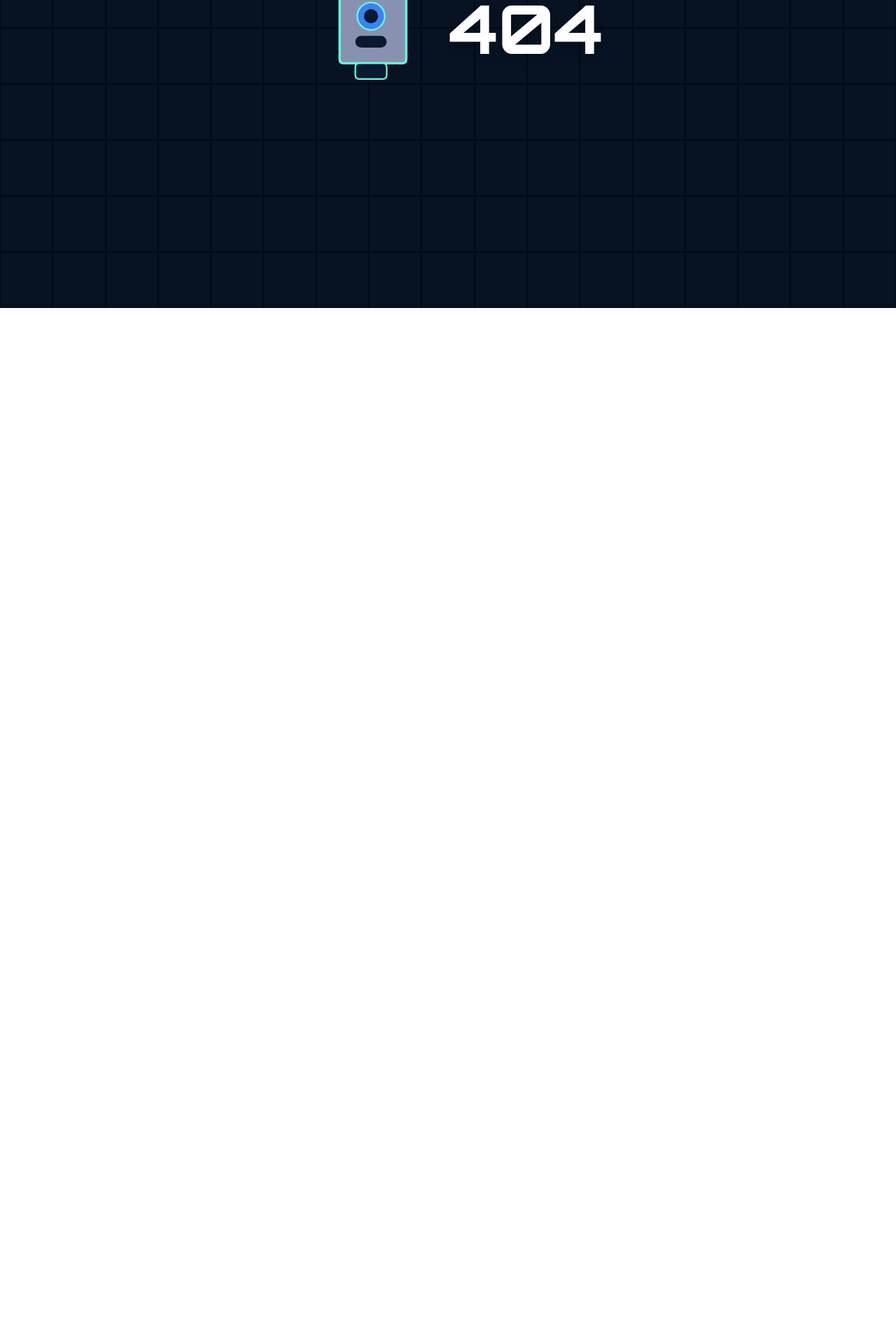
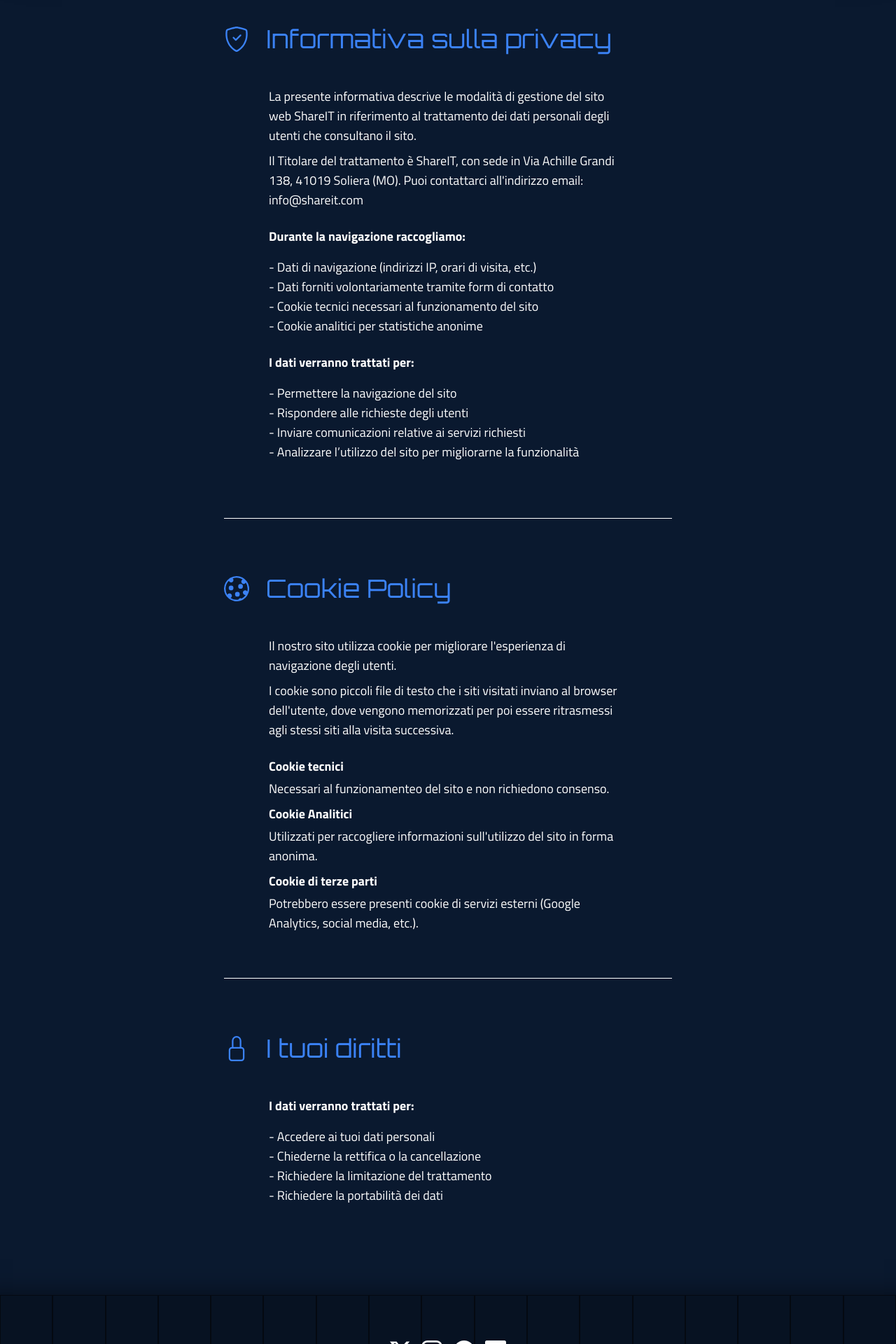
Before and after one commit to stefanolami/share-it, a Next.js app: page /privacy-cookies in a window 1280 px wide. Before the commit this address had no page. Shown: the part 360-2280 px from the top of the page at 70% size. Before the commit the page ends 800 px from the top, so only its background shows below. Built offline with nearby package versions, Linux system fonts and the light colour scheme.

Commit message:
feat: add privacy-cookies page

```diff
--- a/src/actions/email.ts
+++ b/src/actions/email.ts
@@ -15,9 +15,10 @@ export async function sendEmail(data: FormData) {
 	})
 		.then((res) => res.json())
 		.then((response) => {
-			console.log(response.message)
+			return response
 		})
 		.catch((err) => {
 			console.log(err)
+			return err
 		})
 }
--- /dev/null
+++ b/src/app/(app)/contatti/page.jsx
@@ -0,0 +1,19 @@
+import React from 'react'
+import HeroSmall from '@/components/hero/hero-small'
+
+const ContattiPage = () => {
+	return (
+		<>
+			<HeroSmall title="Contatti" />
+			<div className="w-full h-[800px] grid grid-rows-5">
+				<div className="bg-primo-scuro-2"></div>
+				<div className="bg-primo-scuro"></div>
+				<div className="bg-primo"></div>
+				<div className="bg-primo-chiaro"></div>
+				<div className="bg-primo-chiaro-2"></div>
+			</div>
+		</>
+	)
+}
+
+export default ContattiPage
--- /dev/null
+++ b/src/app/(app)/privacy-cookies/page.jsx
@@ -0,0 +1,13 @@
+import HeroSmall from '@/components/hero/hero-small'
+import PrivacyCookiesComponent from '@/components/privacy-cookies'
+
+const PrivacyCookiesPage = () => {
+	return (
+		<div>
+			<HeroSmall title="Privacy e cookie policy" />
+			<PrivacyCookiesComponent />
+		</div>
+	)
+}
+
+export default PrivacyCookiesPage
--- a/src/components/footer.jsx
+++ b/src/components/footer.jsx
@@ -17,6 +17,7 @@ import {
 	BsWhatsapp,
 	BsLinkedin,
 } from 'react-icons/bs'
+import Link from 'next/link'
 
 const LINKS = [
 	{
@@ -96,14 +97,14 @@ const Footer = () => {
 				<div className="w-min mx-auto flex flex-col h-full items-center justify-center">
 					<div className="flex items-center justify-between w-full md:w-4/5 mx-auto mb-3 md:mb-6">
 						{LINKS.map(({ icon, url }, i) => (
-							<a
+							<Link
 								key={i}
 								href={url}
 								target="_blank"
 								className="text-white text-3xl pointer-events-auto"
 							>
 								{icon}
-							</a>
+							</Link>
 						))}
 					</div>
 					<div className="bg-gradient-to-r from-secondo to-terzo bg-clip-text text-[42px] md:text-[50px] font-bold font-orbitron text-transparent">
@@ -111,6 +112,15 @@ const Footer = () => {
 					</div>
 				</div>
 			</div>
+			<div className="absolute bottom-3 w-full px-[2%] flex justify-between gap-4 items-center text-quarto text-[10px] md:text-xs">
+				<p className="">© 2025 ShareIT. Tutti i diritti riservati.</p>
+				<Link
+					href="/privacy-cookies"
+					className=" underline"
+				>
+					Privacy e cookie policy
+				</Link>
+			</div>
 		</div>
 	)
 }
--- a/src/components/home/contact-section.jsx
+++ b/src/components/home/contact-section.jsx
@@ -16,27 +16,43 @@ import {
 import { Input } from '@/components/ui/input'
 import { Textarea } from '@/components/ui/textarea'
 import { sendEmail } from '@/actions/email'
+import { useState } from 'react'
 
 const formSchema = z.object({
-	nome: z.string().min(2).max(50),
+	name: z.string().min(2).max(50),
 	email: z.string().min(2).max(50),
-	messaggio: z.string().min(2).max(50),
+	message: z.string().min(2).max(50),
 })
 
 const ContactSection = () => {
+	const [responseMessage, setResponseMessage] = useState('')
+	const [responseError, setResponseError] = useState('')
+	const [isSending, setIsSending] = useState(false)
+
 	const form = useForm({
 		resolver: zodResolver(formSchema),
 		defaultValues: {
-			nome: '',
+			name: '',
 			email: '',
-			messaggio: '',
+			message: '',
 		},
 	})
 
 	// 2. Define a submit handler.
 	const onSubmit = (values) => {
-		sendEmail(values)
-		console.log(values)
+		setIsSending(true)
+		const { response, err } = sendEmail(values)
+
+		if (!response || err) {
+			setResponseMessage('')
+			setResponseError("Errore nell'invio del messaggio")
+			setIsSending(false)
+			console.log(err)
+		}
+		setResponseError('')
+		setResponseMessage('Messaggio inviato con successo')
+		setIsSending(false)
+		form.reset()
 	}
 	return (
 		<div className="bg-terzo relative inset-shadow">
@@ -54,7 +70,7 @@ const ContactSection = () => {
 							<div className="md:grid grid-cols-2 gap-8">
 								<FormField
 									control={form.control}
-									name="nome"
+									name="name"
 									render={({ field }) => (
 										<FormItem className="mb-4 md:mb-0">
 											<FormLabel className="text-lg">
@@ -95,7 +111,7 @@ const ContactSection = () => {
 							</div>
 							<FormField
 								control={form.control}
-								name="messaggio"
+								name="message"
 								render={({ field }) => (
 									<FormItem>
 										<FormLabel className="text-lg">
@@ -118,6 +134,16 @@ const ContactSection = () => {
 							>
 								Invia
 							</Button>
+							{responseMessage && (
+								<div className="mx-auto font-titillium text-green-600 text-center">
+									{responseMessage}
+								</div>
+							)}
+							{responseError && (
+								<div className="mx-auto font-titillium text-red-600 text-center">
+									{responseError}
+								</div>
+							)}
 						</form>
 					</Form>
 				</div>
--- /dev/null
+++ b/src/components/privacy-cookies.jsx
@@ -0,0 +1,122 @@
+import { BsShieldCheck } from 'react-icons/bs'
+import { BsCookie } from 'react-icons/bs'
+import { BsLock } from 'react-icons/bs'
+
+const PrivacyCookiesComponent = () => {
+	return (
+		<div className="w-full bg-primo text-white text-sm md:text-base xl:text-lg  pt-2 md:pt-4">
+			<div className="w-[90%] md:w-3/5 lg:w-1/2 mx-auto max-w-4xl">
+				{/* FIRST SECTION */}
+				<div className="flex flex-row items-center justify-start gap-2 md:gap-6 mt-10 mt:mb-16 xl:mt-20 mb-4 mb:my-8 xl:mb-12">
+					<BsShieldCheck className="text-terzo text-xl md:text-2xl xl:text-4xl" />
+					<h2 className="text-terzo font-orbitron text-lg md:text-2xl xl:text-4xl">
+						Informativa sulla privacy
+					</h2>
+				</div>
+				<div className="mx-7 md:mx-12 xl:mx-16">
+					<p className="mb-2">
+						La presente informativa descrive le modalità di gestione
+						del sito web ShareIT in riferimento al trattamento dei
+						dati personali degli utenti che consultano il sito.
+					</p>
+					<p className=" mb-4 md:mb-6">
+						Il Titolare del trattamento è ShareIT, con sede in Via
+						Achille Grandi 138, 41019 Soliera (MO). Puoi contattarci
+						all'indirizzo email: info@shareit.com
+					</p>
+					<p className="font-bold mb-2 md:mb-4">
+						Durante la navigazione raccogliamo:
+					</p>
+					<ul className="mb-4 md:mb-6">
+						<li>
+							- Dati di navigazione (indirizzi IP, orari di
+							visita, etc.)
+						</li>
+						<li>
+							- Dati forniti volontariamente tramite form di
+							contatto
+						</li>
+						<li>
+							- Cookie tecnici necessari al funzionamento del sito
+						</li>
+						<li>- Cookie analitici per statistiche anonime</li>
+					</ul>
+					<p className="font-bold mb-2 md:mb-4">
+						I dati verranno trattati per:
+					</p>
+					<ul className="mb-10 md:mb-16 xl:mb-20">
+						<li>- Permettere la navigazione del sito</li>
+						<li>- Rispondere alle richieste degli utenti</li>
+						<li>
+							- Inviare comunicazioni relative ai servizi
+							richiesti
+						</li>
+						<li>
+							- Analizzare l’utilizzo del sito per migliorarne la
+							funzionalità
+						</li>
+					</ul>
+				</div>
+				<div className="w-full bg-white h-[1px]"></div>
+
+				{/* SECOND SECTION */}
+				<div className="flex flex-row items-center justify-start gap-2 md:gap-6 mt-10 mt:mb-16 xl:mt-20 mb-4 mb:my-8 xl:mb-12">
+					<BsCookie className="text-terzo text-xl md:text-2xl xl:text-4xl" />
+					<h2 className="text-terzo font-orbitron text-lg md:text-2xl xl:text-4xl">
+						Cookie Policy
+					</h2>
+				</div>
+				<div className="mx-7 md:mx-12 xl:mx-16">
+					<p className="mb-2">
+						Il nostro sito utilizza cookie per migliorare
+						l'esperienza di navigazione degli utenti.
+					</p>
+					<p className=" mb-4 md:mb-6">
+						I cookie sono piccoli file di testo che i siti visitati
+						inviano al browser dell'utente, dove vengono memorizzati
+						per poi essere ritrasmessi agli stessi siti alla visita
+						successiva.
+					</p>
+					<p className="font-bold mb-1">Cookie tecnici</p>
+					<p className="mb-2">
+						Necessari al funzionamenteo del sito e non richiedono
+						consenso.
+					</p>
+					<p className="font-bold mb-1">Cookie Analitici</p>
+					<p className=" mb-2">
+						Utilizzati per raccogliere informazioni sull'utilizzo
+						del sito in forma anonima.
+					</p>
+					<p className="font-bold mb-1">Cookie di terze parti</p>
+					<p className="mb-6 md:mb-10 xl:mb-16">
+						Potrebbero essere presenti cookie di servizi esterni
+						(Google Analytics, social media, etc.).
+					</p>
+				</div>
+				<div className="w-full bg-white h-[1px]"></div>
+
+				{/* Thirds SECTION */}
+				<div className="flex flex-row items-center justify-start gap-2 md:gap-6 mt-10 mt:mb-16 xl:mt-20 mb-4 mb:my-8 xl:mb-12">
+					<BsLock className="text-terzo text-xl md:text-2xl xl:text-4xl" />
+					<h2 className="text-terzo font-orbitron text-lg md:text-2xl xl:text-4xl">
+						I tuoi diritti
+					</h2>
+				</div>
+				<div className="mx-7 md:mx-12 xl:mx-16">
+					<p className="font-bold mb-2 md:mb-4">
+						I dati verranno trattati per:
+					</p>
+					<ul className="">
+						<li>- Accedere ai tuoi dati personali</li>
+						<li>- Chiederne la rettifica o la cancellazione</li>
+						<li>- Richiedere la limitazione del trattamento</li>
+						<li>- Richiedere la portabilità dei dati</li>
+					</ul>
+				</div>
+				<div className="h-20 md:h-32"></div>
+			</div>
+		</div>
+	)
+}
+
+export default PrivacyCookiesComponent
--- a/src/components/servizi.jsx
+++ b/src/components/servizi.jsx
@@ -50,7 +50,7 @@ const CardSection = ({ position, card, scrollYProgress }) => {
 			}}
 			className={`${card.classes} sticky top-0 flex w-full origin-top flex-col items-start justify-center px-8 md:px-32 lg:px-48`}
 		>
-			<div>
+			<div className="max-w-4xl mx-auto">
 				<div className="flex flex-row items-center justify-start mb-4 md:mb-12">
 					<div>
 						<card.icon className="text-2xl md:text-4xl mr-4 md:mr-8" />
--- a/tsconfig.json
+++ b/tsconfig.json
@@ -28,7 +28,8 @@
 		"**/*.tsx",
 		".next/types/**/*.ts",
 		"src/components/header/nav-admin.jsx",
-		"src/app/(app)/chi-siamo/page.jsx"
+		"src/app/(app)/chi-siamo/page.jsx",
+		"src/components/privacy-cookies.jsx"
 	],
 	"exclude": ["node_modules"]
 }
```
